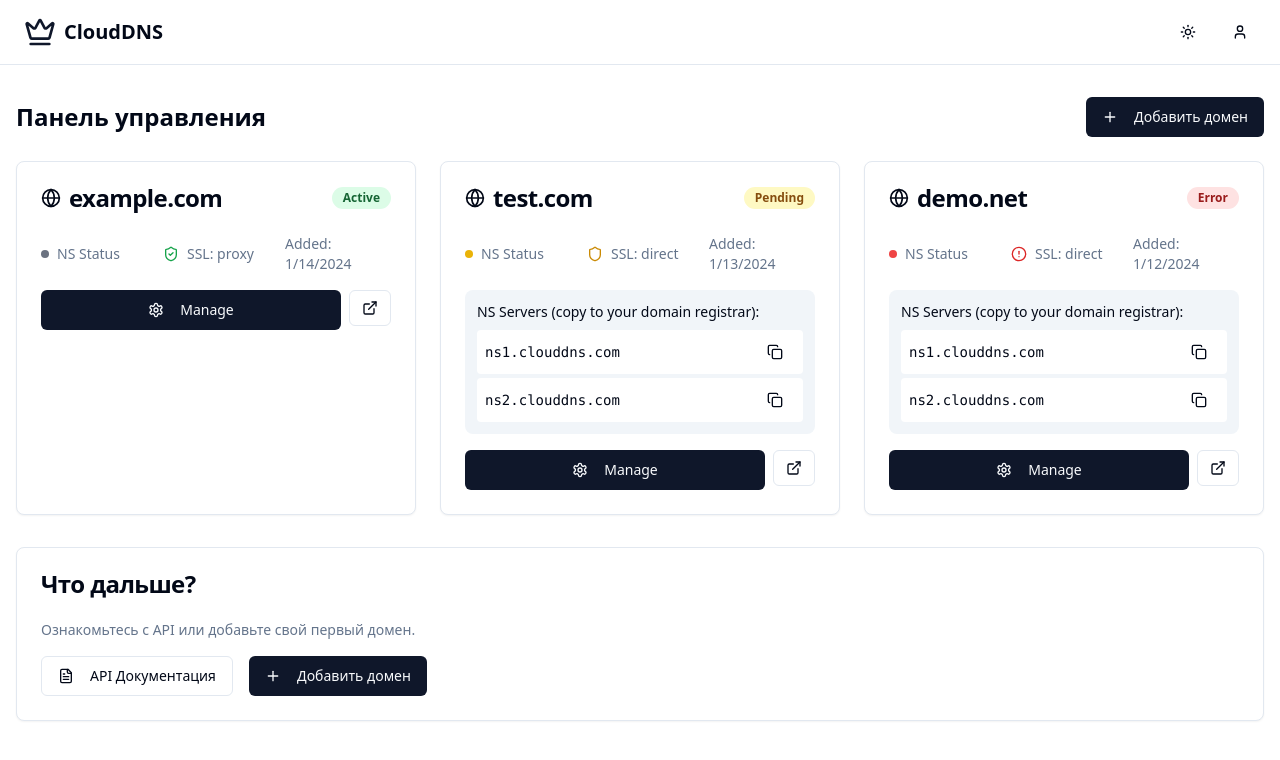
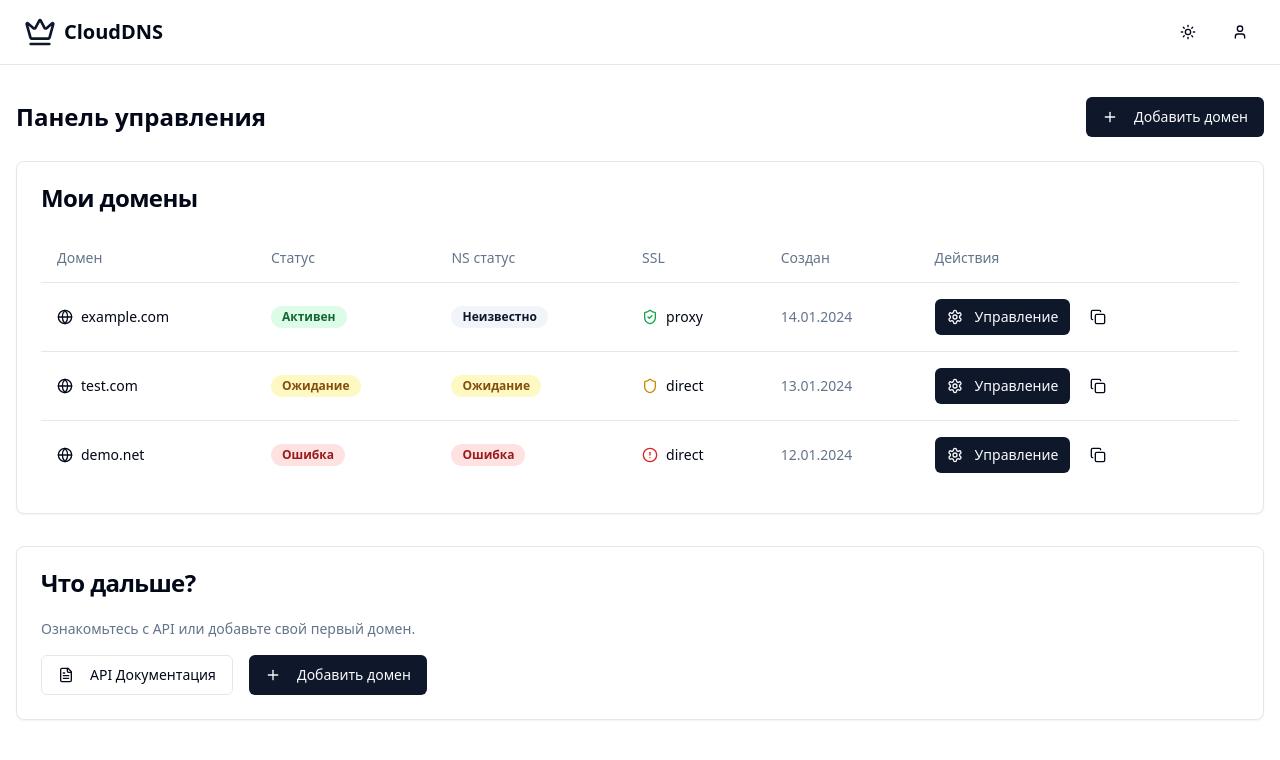
Before and after one commit to MikaNatus/dominion-gateway-nexus, a React (Vite) app: page /dashboard in a window 1280 px wide. Shown: the top 760 px of the page. Built offline with nearby package versions, Linux system fonts and the light colour scheme.

Commit message:
feat: Implement domain list with pagination
Refactor the domain display to use a list with pagination.

```diff
--- a/src/pages/Dashboard.tsx
+++ b/src/pages/Dashboard.tsx
@@ -1,16 +1,18 @@
 
-import React, { useState } from 'react';
+import React, { useState, useMemo } from 'react';
 import { Button } from '@/components/ui/button';
 import { Card, CardContent, CardHeader, CardTitle } from '@/components/ui/card';
 import { Badge } from '@/components/ui/badge';
+import { Table, TableBody, TableCell, TableHead, TableHeader, TableRow } from '@/components/ui/table';
+import { Pagination, PaginationContent, PaginationItem, PaginationLink, PaginationNext, PaginationPrevious } from '@/components/ui/pagination';
 import Header from '@/components/Header';
 import DomainManagement from '@/components/dashboard/DomainManagement';
-import DomainCard from '@/components/dashboard/DomainCard';
 import AddDomainModal from '@/components/dashboard/AddDomainModal';
 import SubscriptionModal from '@/components/subscription/SubscriptionModal';
 import UserSettingsModal from '@/components/user/UserSettingsModal';
-import { Plus, FileText } from 'lucide-react';
+import { Plus, FileText, Globe, Shield, ShieldCheck, AlertCircle, Settings, Copy } from 'lucide-react';
 import { useNavigate } from 'react-router-dom';
+import { toast } from 'sonner';
 
 interface Domain {
   id: string;
@@ -29,6 +31,8 @@ const Dashboard = () => {
   const [isSubscriptionOpen, setIsSubscriptionOpen] = useState(false);
   const [isUserSettingsOpen, setIsUserSettingsOpen] = useState(false);
   const [selectedDomain, setSelectedDomain] = useState<Domain | null>(null);
+  const [currentPage, setCurrentPage] = useState(1);
+  const itemsPerPage = 10;
 
   const user = {
     name: 'John Doe',
@@ -69,6 +73,15 @@ const Dashboard = () => {
     },
   ]);
 
+  // Pagination logic
+  const paginatedDomains = useMemo(() => {
+    const startIndex = (currentPage - 1) * itemsPerPage;
+    const endIndex = startIndex + itemsPerPage;
+    return domains.slice(startIndex, endIndex);
+  }, [domains, currentPage, itemsPerPage]);
+
+  const totalPages = Math.ceil(domains.length / itemsPerPage);
+
   const handleAddDomain = (domainName: string) => {
     const newDomain: Domain = {
       id: String(domains.length + 1),
@@ -102,6 +115,20 @@ const Dashboard = () => {
 
   const handleBackToDomains = () => {
     setSelectedDomain(null);
+  };
+
+  const copyToClipboard = (text: string) => {
+    navigator.clipboard.writeText(text);
+    toast.success('Скопировано в буфер обмена');
+  };
+
+  const getStatusBadge = (status: string) => {
+    switch (status) {
+      case 'active': return <Badge className="bg-green-100 text-green-800">Активен</Badge>;
+      case 'pending': return <Badge className="bg-yellow-100 text-yellow-800">Ожидание</Badge>;
+      case 'error': return <Badge className="bg-red-100 text-red-800">Ошибка</Badge>;
+      default: return <Badge variant="secondary">Неизвестно</Badge>;
+    }
   };
 
   // If a domain is selected, show the domain management view
@@ -153,16 +180,125 @@ const Dashboard = () => {
           </Button>
         </div>
 
-        {/* Domain Cards Grid */}
-        <div className="grid grid-cols-1 md:grid-cols-2 lg:grid-cols-3 gap-6 mb-8">
-          {domains.map((domain) => (
-            <DomainCard
-              key={domain.id}
-              domain={domain}
-              onManage={handleManageDomain}
-            />
-          ))}
-        </div>
+        {/* Domains Table */}
+        <Card className="mb-8">
+          <CardHeader>
+            <CardTitle>Мои домены</CardTitle>
+          </CardHeader>
+          <CardContent>
+            <Table>
+              <TableHeader>
+                <TableRow>
+                  <TableHead>Домен</TableHead>
+                  <TableHead>Статус</TableHead>
+                  <TableHead>NS статус</TableHead>
+                  <TableHead>SSL</TableHead>
+                  <TableHead>Создан</TableHead>
+                  <TableHead>Действия</TableHead>
+                </TableRow>
+              </TableHeader>
+              <TableBody>
+                {paginatedDomains.map((domain) => (
+                  <TableRow key={domain.id}>
+                    <TableCell>
+                      <div className="flex items-center space-x-2">
+                        <Globe className="h-4 w-4" />
+                        <span className="font-medium">{domain.name}</span>
+                      </div>
+                    </TableCell>
+                    <TableCell>
+                      {getStatusBadge(domain.status)}
+                    </TableCell>
+                    <TableCell>
+                      {getStatusBadge(domain.nsStatus)}
+                    </TableCell>
+                    <TableCell>
+                      <div className="flex items-center space-x-2">
+                        {domain.sslStatus === 'active' ? (
+                          <ShieldCheck className="h-4 w-4 text-green-600" />
+                        ) : domain.sslStatus === 'pending' ? (
+                          <Shield className="h-4 w-4 text-yellow-600" />
+                        ) : (
+                          <AlertCircle className="h-4 w-4 text-red-600" />
+                        )}
+                        <span className="text-sm">{domain.sslMode}</span>
+                      </div>
+                    </TableCell>
+                    <TableCell>
+                      <span className="text-sm text-muted-foreground">
+                        {new Date(domain.createdAt).toLocaleDateString('ru-RU')}
+                      </span>
+                    </TableCell>
+                    <TableCell>
+                      <div className="flex items-center space-x-2">
+                        <Button
+                          size="sm"
+                          onClick={() => handleManageDomain(domain)}
+                        >
+                          <Settings className="h-4 w-4 mr-1" />
+                          Управление
+                        </Button>
+                        <Button
+                          size="sm"
+                          variant="ghost"
+                          onClick={() => copyToClipboard(domain.name)}
+                        >
+                          <Copy className="h-4 w-4" />
+                        </Button>
+                      </div>
+                    </TableCell>
+                  </TableRow>
+                ))}
+              </TableBody>
+            </Table>
+
+            {/* Pagination */}
+            {totalPages > 1 && (
+              <div className="mt-6">
+                <Pagination>
+                  <PaginationContent>
+                    <PaginationItem>
+                      <PaginationPrevious
+                        href="#"
+                        onClick={(e) => {
+                          e.preventDefault();
+                          if (currentPage > 1) setCurrentPage(currentPage - 1);
+                        }}
+                        className={currentPage === 1 ? 'pointer-events-none opacity-50' : ''}
+                      />
+                    </PaginationItem>
+
+                    {Array.from({ length: totalPages }, (_, i) => i + 1).map((page) => (
+                      <PaginationItem key={page}>
+                        <PaginationLink
+                          href="#"
+                          onClick={(e) => {
+                            e.preventDefault();
+                            setCurrentPage(page);
+                          }}
+                          isActive={currentPage === page}
+                        >
+                          {page}
+                        </PaginationLink>
+                      </PaginationItem>
+                    ))}
+
+                    <PaginationItem>
+                      <PaginationNext
+                        href="#"
+                        onClick={(e) => {
+                          e.preventDefault();
+                          if (currentPage < totalPages) setCurrentPage(currentPage + 1);
+                        }}
+                        className={currentPage === totalPages ? 'pointer-events-none opacity-50' : ''}
+                      />
+                    </PaginationItem>
+                  </PaginationContent>
+                </Pagination>
+              </div>
+            )}
+          </CardContent>
+        </Card>
 
         <Card className="mt-8">
           <CardHeader>
```
